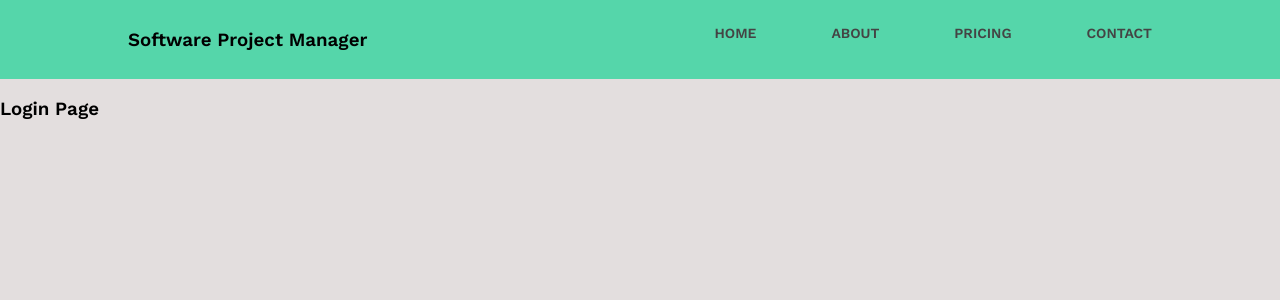
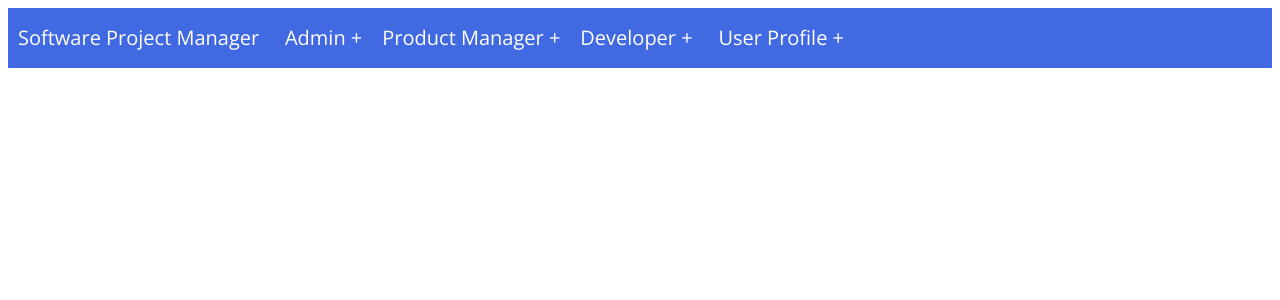
Before and after one commit to riciadavinci/SoftwareProjectManager, a Flask app: page / in a window 1280 px wide. Shown: the top 300 px of the page. Run offline with Flask 3, Linux system fonts and the light colour scheme.

Commit message:
Update Navbar: New design includes dropdown menu

```diff
--- a/software_project_manager/static/css/navbar.css
+++ b/software_project_manager/static/css/navbar.css
@@ -1,79 +1,112 @@
-@import url('https://fonts.googleapis.com/css?family=Work+Sans:400,600');
+/* Designer: Dr. Web (@drweb) */
+/* Source: https://codepen.io/drweb/pen/VwYNjxG */
+@import url(https://fonts.googleapis.com/css?family=Open+Sans);
+@import url(https://fonts.googleapis.com/css?family=Bree+Serif);
+
 body {
-	margin: 0;
-	/* background: #222; */
-  background: #e3dede;
-	font-family: 'Work Sans', sans-serif;
-	font-weight: 800;
+	/* background: #212121; */
+    /* background: #e3dede; */
+    background: #FFF;
+	font-size:22px;
+	line-height: 32px;
+	color: #ffffff;
+	word-wrap:break-word !important;
+	font-family: 'Open Sans', sans-serif;
 	}
 
-.container {
-	width: 80%;
-	margin: 0 auto;
+h1 {
+	font-size: 60px;
+	text-align: center;
+	color: #FFF;
 }
 
-header {
-  background: #55d6aa;
+h3 {
+	font-size: 30px;
+	text-align: center;
+	color: #FFF;
 }
 
-header::after {
-  content: '';
-  display: table;
-  clear: both;
+h3 a {
+	color: #FFF;
 }
 
 a {
-  text-decoration: none;
-  color: #000;
+	color: #FFF;
 }
 
-.logo {
-  float: left;
-  padding: 10px 0;
+h1 {
+	margin-top: 100px;
+	text-align:center;
+	font-size:60px;
+	font-family: 'Bree Serif', 'serif';
+	}
+
+/* #container {
+	margin: 0 auto;
+} */
+
+p {
+	text-align: center;
 }
 
 nav {
-  float: right;
+	/* margin: 50px 0; */
+	background-color: #4169e1;
 }
 
 nav ul {
+	padding: 0;
     margin: 0;
-  padding: 0;
 	list-style: none;
-}
-
-nav li {
-  display: inline-block;
-  margin-left: 70px;
-  padding-top: 23px;
-
 	position: relative;
 	}
 
+nav ul li {
+	display:inline-block;
+	background-color: #4169e1;
+	}
+
 nav a {
-  color: #444;
-  text-decoration: none;
-  text-transform: uppercase;
-  font-size: 14px;
+	display:block;
+	padding:0 10px;
+	color:#FFF;
+	font-size:20px;
+	line-height: 60px;
+	text-decoration:none;
 }
 
 nav a:hover {
-  color: #000;
+	background-color: #000000;
 }
 
-nav a::before {
-  content: '';
-  display: block;
-  height: 5px;
-  background-color: #444;
-
+/* Hide Dropdowns by Default */
+nav ul ul {
+	display: none;
 	position: absolute;
-  top: 0;
-  width: 0%;
-
-  transition: all ease-in-out 250ms;
+	top: 60px; /* the height of the main nav */
 }
 
-nav a:hover::before {
-  width: 100%;
+/* Display Dropdowns on Hover */
+nav ul li:hover > ul {
+	display:inherit;
 }
+
+/* Fisrt Tier Dropdown */
+nav ul ul li {
+	width:170px;
+	float:none;
+	display:list-item;
+	position: relative;
+}
+
+/* Second, Third and more Tiers	*/
+nav ul ul ul li {
+	position: relative;
+	top:-60px;
+	left:170px;
+}
+
+
+/* Change this in order to change the Dropdown symbol */
+li > a:after { content:  ' +'; }
+li > a:only-child:after { content: ''; }
--- a/software_project_manager/templates/includes/_navbar.html
+++ b/software_project_manager/templates/includes/_navbar.html
@@ -1,17 +1,40 @@
+<!-- Designer: Dr. Web (@drweb) -->
+<!-- Source: https://codepen.io/drweb/pen/VwYNjxG -->
+<nav>
+    <ul>
+        <li><a href="#">Software Project Manager</a></li>
+        <li><a href="#">Admin</a>
+        <!-- First Tier Drop Down -->
+        <ul>
+            <li><a href="#">Create User</a></li>
+            <li><a href="#">Users</a></li>
+            <li><a href="#">Configuration</a></li>
+        </ul>
+        <li><a href="#">Product Manager</a>
+        <!-- First Tier Drop Down -->
+        <ul>
+            <li><a href="#">Dashboard</a></li>
+            <li><a href="#">Create Project</a></li>
+            <li><a href="#">Projects</a></li>
+            <li><a href="#">Create Task</a></li>
+            <li><a href="#">Backlog</a></li>
 
-<!-- Designer: Kevin -->
-<!-- Source: https://codepen.io/kevinpowell/pen/GrLKNo -->
-<header>
-    <div class="container">
-        <h3 class="logo"><a href="{{ url_for('home_page') }}">Software Project Manager</a></h3>
-
-        <nav>
+        </ul>
+        <li><a href="#">Developer</a>
+        <!-- First Tier Drop Down -->
         <ul>
-            <li><a href="#">Home</a></li>
-            <li><a href="#">About</a></li>
-            <li><a href="#">Pricing</a></li>
-            <li><a href="#">Contact</a></li>
+            <li><a href="#">Task Board</a></li>
+            <li><a href="#">Projects</a></li>
+            <li><a href="#"></a></li>
         </ul>
-        </nav>
-    </div>
-</header>
+        </li>
+        <li><a href="#">User Profile</a>
+        <!-- First Tier Drop Down -->
+        <ul>
+            <li><a href="#">Settings</a></li>
+            <li><a href="#">Logout</a></li>
+            <li><a href="#"></a></li>
+        </ul>
+        </li>
+    </ul>
+</nav>
```
Lines whose indentation alone changed are shown as unchanged.
